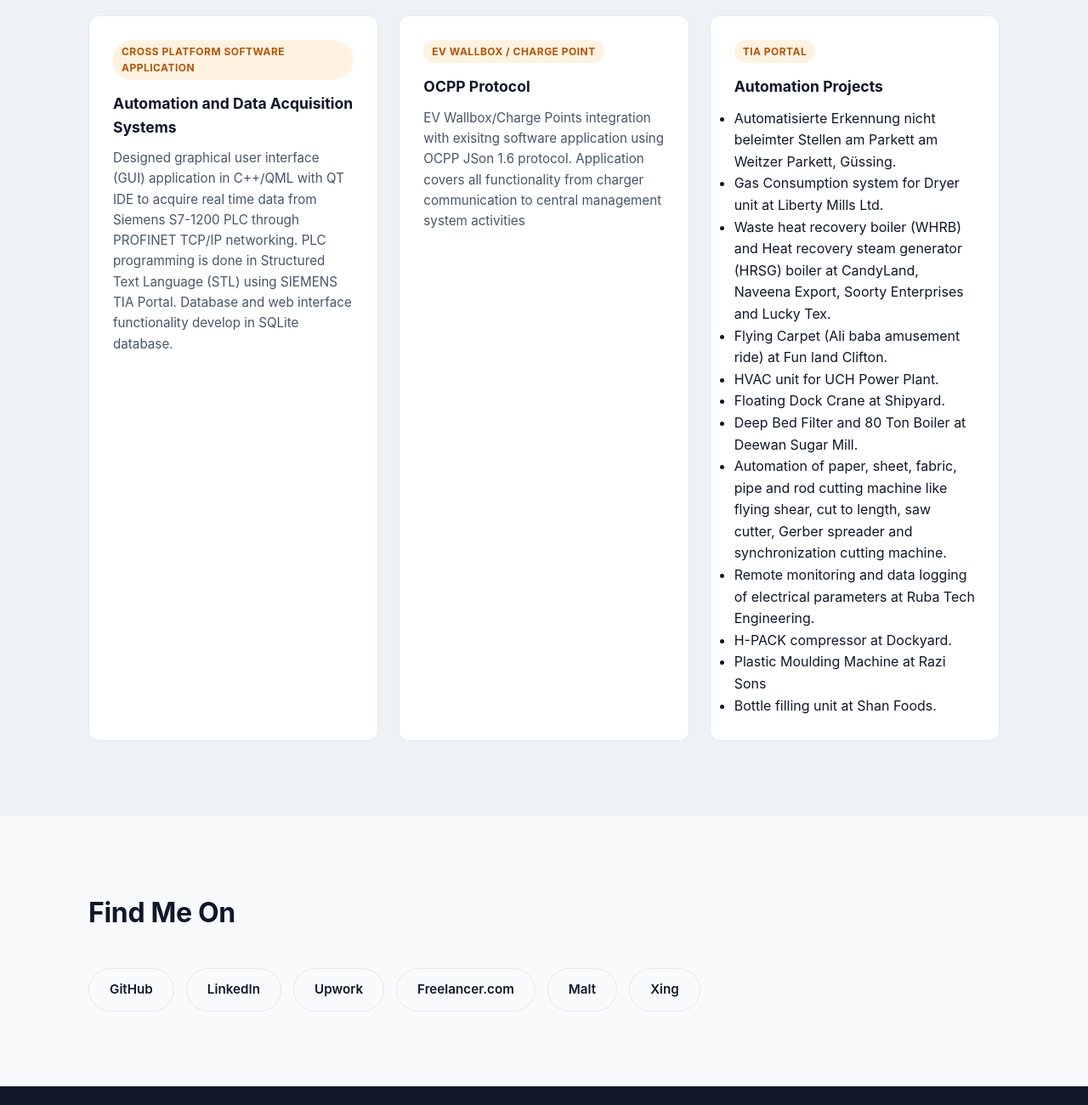
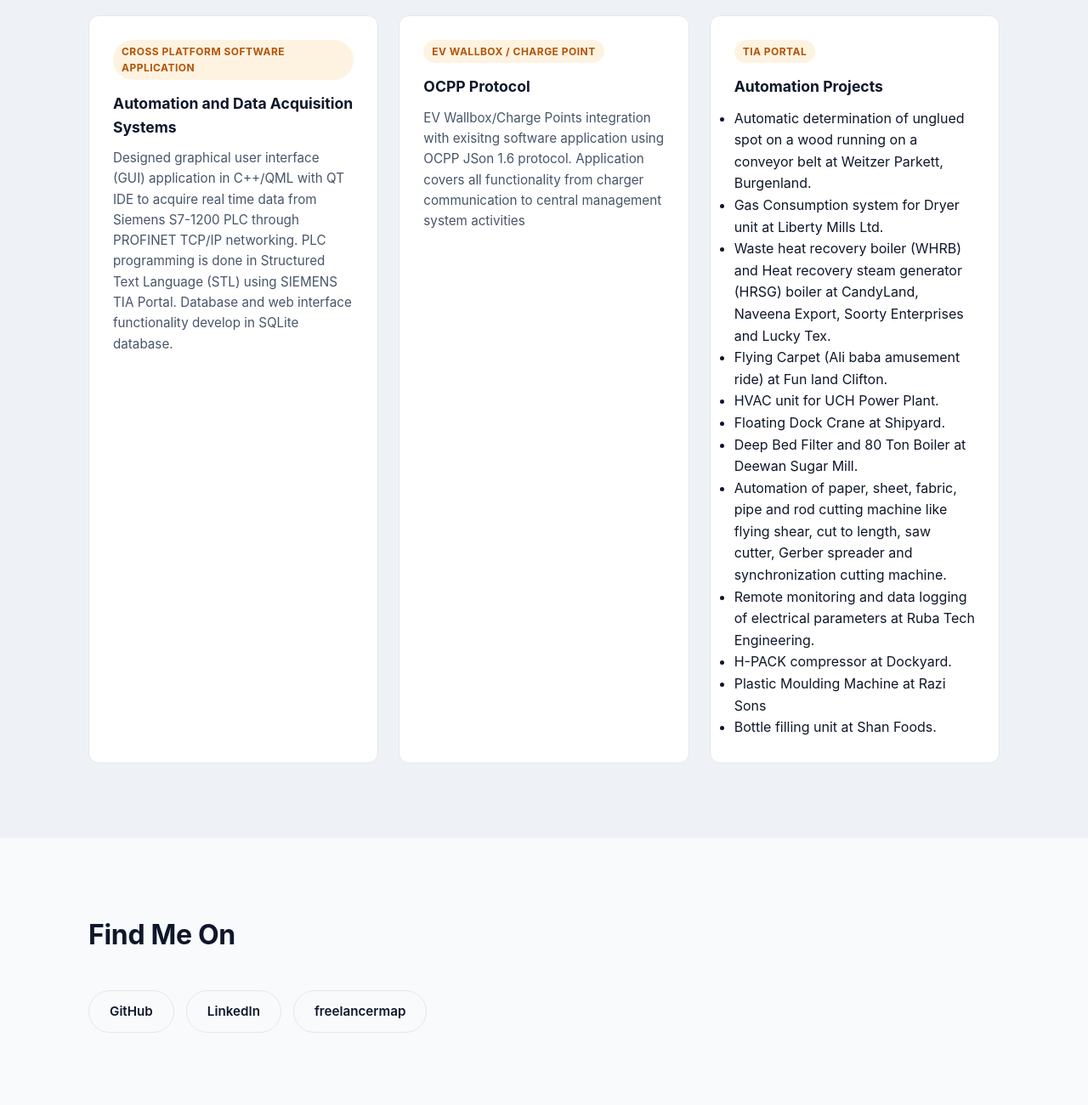
Before and after one commit to GujjarAutomation/gujjarautomation.github.io, a plain HTML site: page index.html in a window 1280 px wide. Shown: the part 2360-3660 px from the top of the page at 85% size. Drawn offline with Linux system fonts and the light colour scheme.

Commit message:
PLC projects in Bullet points. Other profile links and professional email address added

```diff
--- a/index.html
+++ b/index.html
@@ -46,7 +46,7 @@
       <div class="hero-photo">
         <div class="photo-frame">
           <!-- Replace this SVG with an <img src="assets/Shahid-Photo.jpg" alt="Muhammad Shahid"> -->
-          <img src="assets/Shahid-Photo.jpg" alt="Muhammad Shahid">
+          <img src="assets/Shahid-Photo.jpg" alt="Muhammad Shahid Gujjar">
           <svg viewBox="0 0 200 200" aria-hidden="true">
             <circle cx="100" cy="100" r="100" fill="#1e293b"/>
             <circle cx="100" cy="82" r="38" fill="#334155"/>
@@ -150,7 +150,7 @@
           <div class="portfolio-tag">TIA Portal</div>
           <h3>Automation Projects</h3>
           <ul>
-            <li>Automatisierte Erkennung nicht beleimter Stellen am Parkett am Weitzer Parkett, Güssing.</li>
+            <li>Automatic determination of unglued spot on a wood running on a conveyor belt at Weitzer Parkett, Burgenland.</li>
             <li>Gas Consumption system for Dryer unit at Liberty Mills Ltd.</li>
             <li>Waste heat recovery boiler (WHRB) and Heat recovery steam generator (HRSG) boiler at CandyLand, Naveena Export, Soorty Enterprises and Lucky Tex.</li>
             <li>Flying Carpet (Ali baba amusement ride) at Fun land Clifton.</li>
@@ -177,10 +177,7 @@
       <div class="profile-links">
         <a href="https://github.com/MShahid-Gujjar" target="_blank" rel="noopener" class="profile-link">GitHub</a>
         <a href="https://www.linkedin.com/in/muhammad-shahid-36123318" target="_blank" rel="noopener" class="profile-link">LinkedIn</a>
-        <a href="https://www.upwork.com/freelancers/~YOUR-UPWORK-ID" target="_blank" rel="noopener" class="profile-link">Upwork</a>
-        <a href="https://www.freelancer.com/u/YOUR-FREELANCER-ID" target="_blank" rel="noopener" class="profile-link">Freelancer.com</a>
-        <a href="https://www.malt.at/profile/YOUR-MALT-ID" target="_blank" rel="noopener" class="profile-link">Malt</a>
-        <a href="https://www.xing.com/profile/YOUR-XING-ID" target="_blank" rel="noopener" class="profile-link">Xing</a>
+        <a href="https://www.freelancermap.at/profil/ingenieur-fuer-automatisierung-und-embedded-systeme-c-siemens-sps-mikrocontroller" target="_blank" rel="noopener" class="profile-link">freelancermap</a>
       </div>
     </div>
   </section>
```
Also changed, not shown: css/style.css (line endings or trailing spaces).
